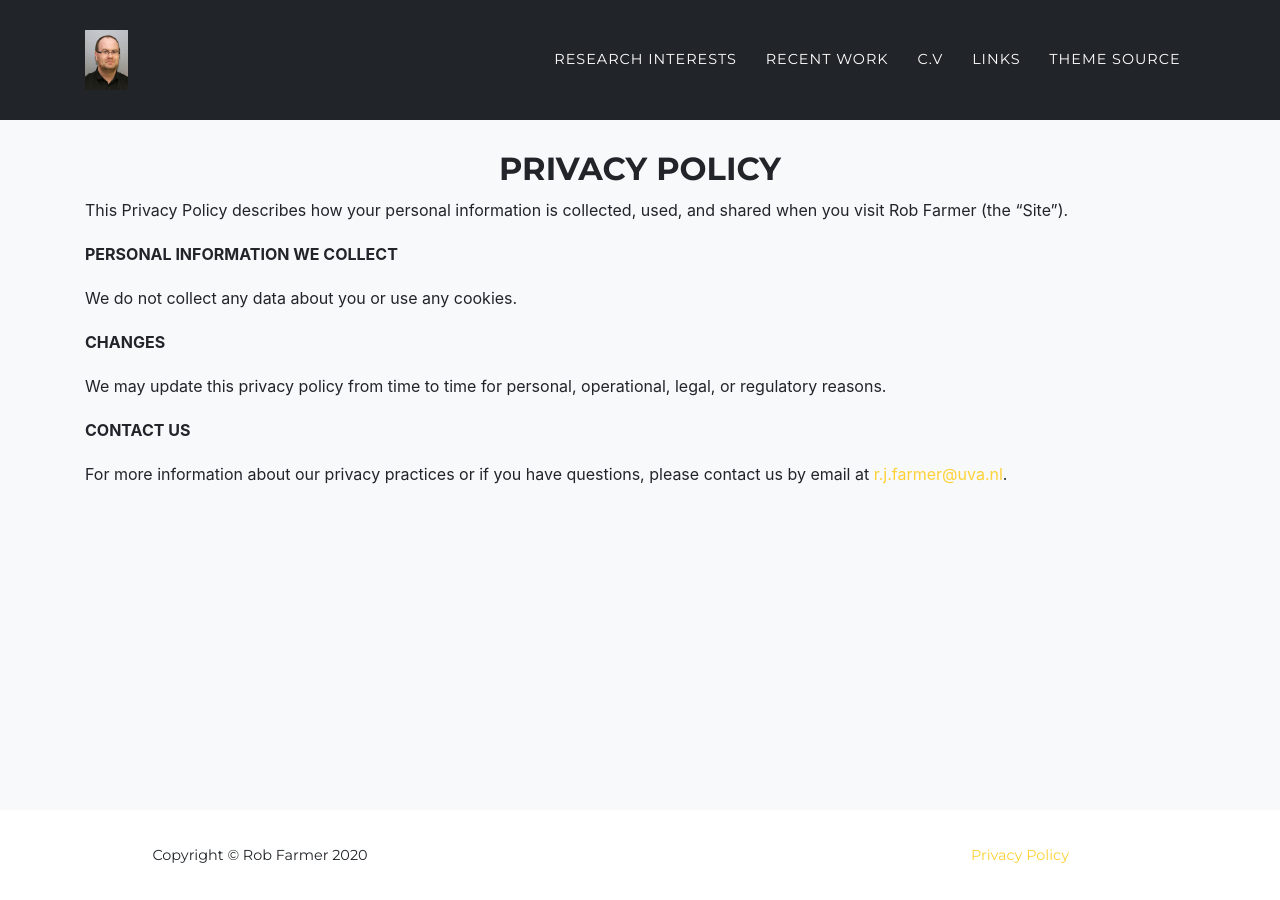
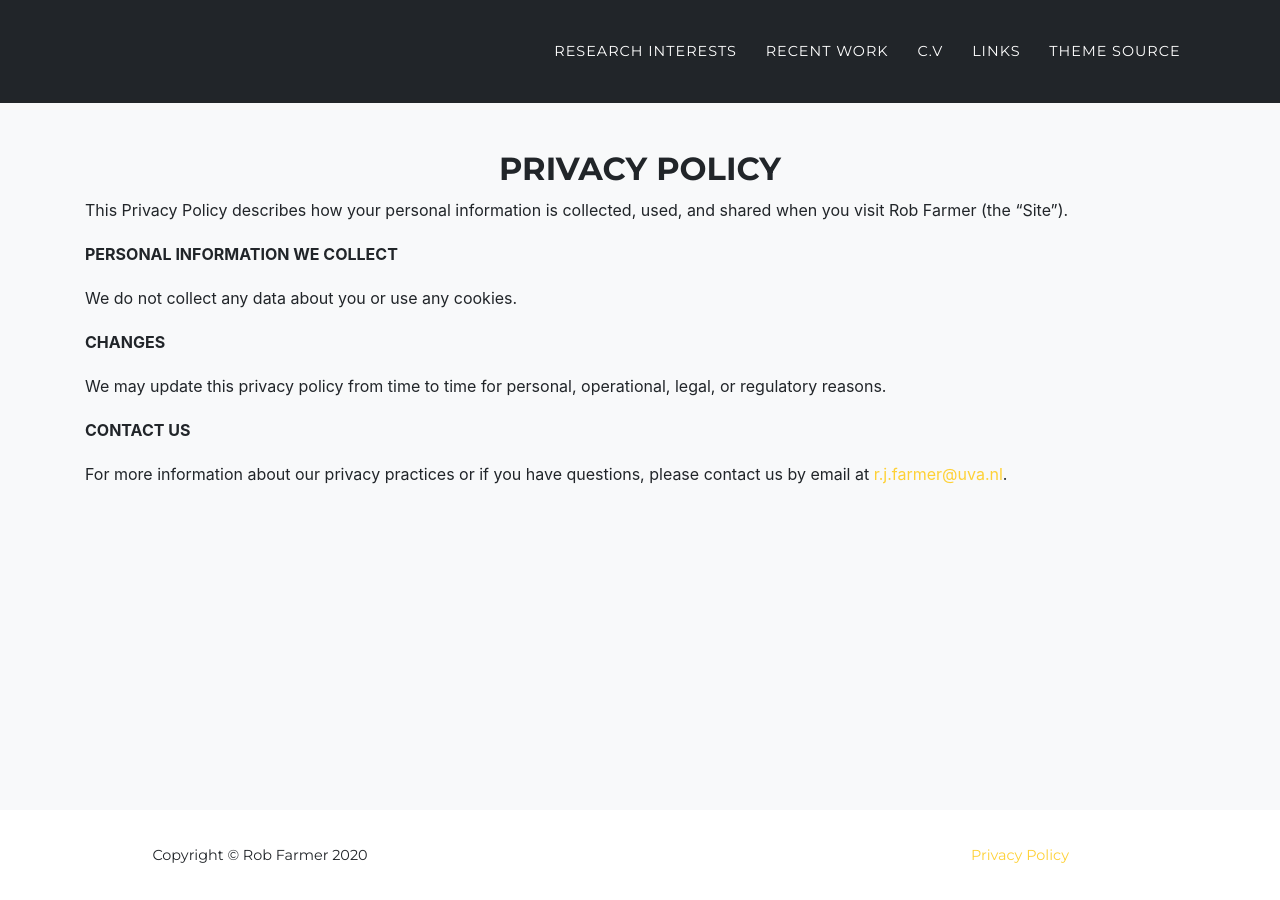
Before and after one commit to rjfarmer/rjfarmer.github.io, a Jekyll site: the page built from legal.md, in a window 1280 px wide. Built offline with Jekyll 4.4.1, drawn with Linux system fonts in a browser that asks for light colours; some web fonts are replaced.

Commit message:
Update style

```diff
--- a/_config.yml
+++ b/_config.yml
@@ -21,7 +21,7 @@ email      : r.j.farmer@uva.nl #this is also the email contact forms will go to
 description: "Rob Farmer's personnel site"
 author     : Rob Farmer
 logo:     #optional, defaults to site title
-  path: assets\Farmer_Robert_web.jpg
+  #path: assets\Farmer_Robert_web.jpg
   height: 60 #height in px, defaults to 52px
 
 analytics:
--- a/_data/style.yml
+++ b/_data/style.yml
@@ -5,7 +5,7 @@
 
 #Image Customization
 header-image: "../img/header.png"
-contact-image: "assets/Farmer-Robert_web.png"
+#contact-image: "assets/Farmer-Robert_web.png"
 
 #Font Awesome icon for portfolio grid when an item is hovered over
 #portfolio-icon: fas fa-expand-arrows-alt fa-3x #default: fas fa-plus fa-3x
--- a/_includes/timeline.html
+++ b/_includes/timeline.html
@@ -30,7 +30,7 @@
               {% endif %}
             {%- endif -%}
               <div class="timeline-image">
-                <img class="rounded-circle img-fluid" src="{{ event.image }}" alt="{{ event.alt | default: ""}}">
+                <img class="img-fluid" src="{{ event.image }}" alt="{{ event.alt | default: ""}}">
               </div>
               <div class="timeline-panel">
                 <div class="timeline-heading">
--- a/_sass/layout/_timeline.scss
+++ b/_sass/layout/_timeline.scss
@@ -53,9 +53,9 @@
       margin-left: 0;
       text-align: center;
       color: $white;
-      border: 7px solid $gray-200;
+      /*border: 7px solid $gray-200;*/
       border-radius: 100%;
-      background-color: $primary;
+      /*background-color: $primary;*/
       h4 {
         font-size: 10px;
         line-height: 14px;
```
